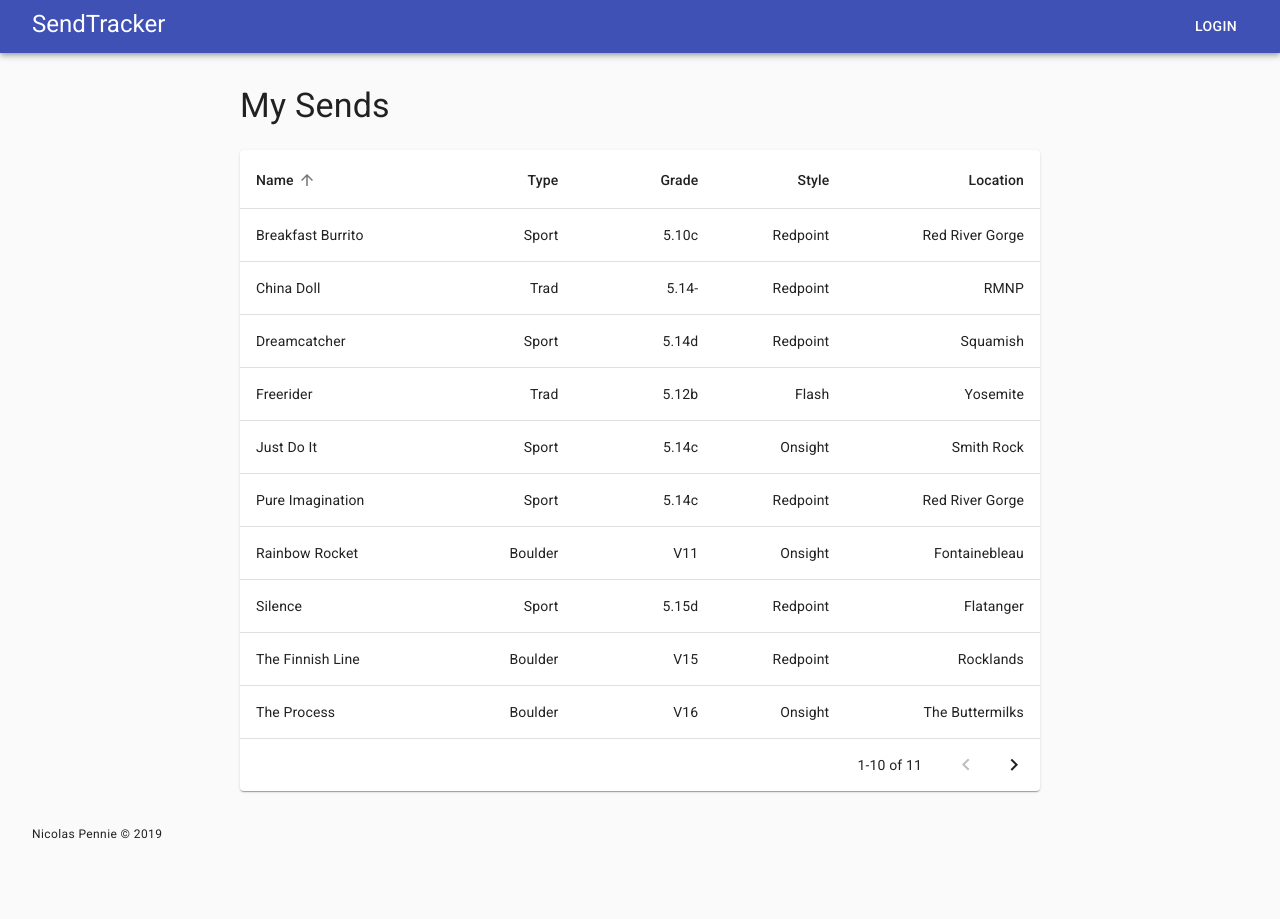
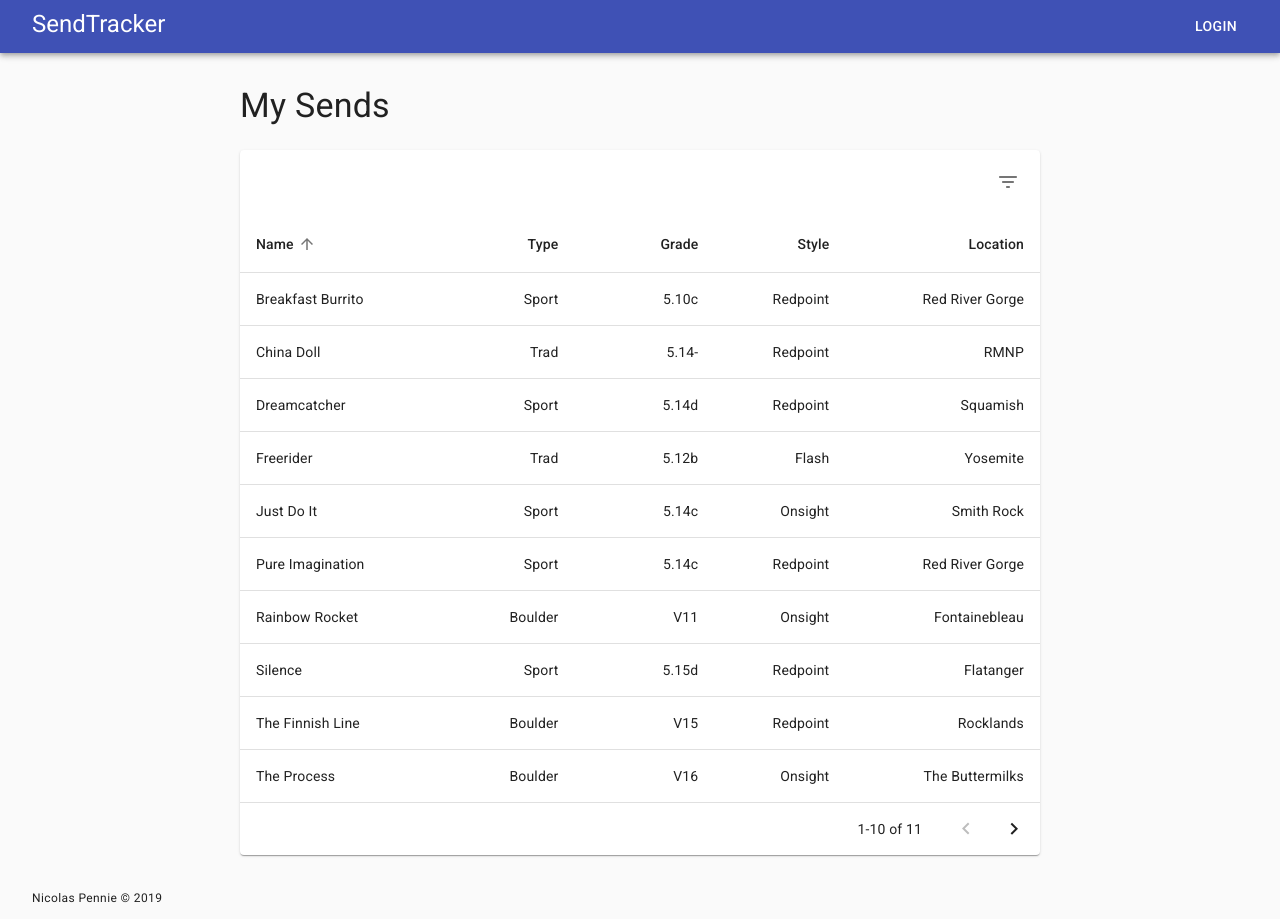
Before and after one commit to NicolasPennie/SendTracker, a Next.js app: page / in a window 1280 px wide. Before the commit the page ends 855 px from the top, so only its background shows below. Built offline with nearby package versions, Linux system fonts and the light colour scheme.

Commit message:
Add filter button placeholder

```diff
--- a/package.json
+++ b/package.json
@@ -7,6 +7,7 @@
   },
   "dependencies": {
     "@material-ui/core": "4.5.1",
+    "@material-ui/icons": "^4.5.1",
     "next": "^9.0.2",
     "react": "^16.8.6",
     "react-dom": "^16.8.6"
--- a/src/components/home.tsx
+++ b/src/components/home.tsx
@@ -1,7 +1,7 @@
 import React from 'react';
 import {
     Box,
-    Typography,
+    IconButton,
     Paper,
     Table,
     TableBody,
@@ -10,16 +10,24 @@ import {
     TableRow,
     TableSortLabel,
     TablePagination,
+    Toolbar,
+    Typography,
     makeStyles,
+    Tooltip,
 } from '@material-ui/core';
+import { FilterListRounded as FilterIcon } from '@material-ui/icons';
 
-import { stableSort, getSorting } from '../utility/sort';
+import { stableSort, getSorting, SortOrder } from '../utility/sort';
 import { MOCK_SENDS } from '../mock/sends';
 
 const useStyles = makeStyles(theme => {
     return ({
         header: {
-            paddingBottom: theme.spacing(1)
+            paddingBottom: theme.spacing(1),
+        },
+        filterIcon: {
+            position: 'absolute',
+            right: theme.spacing(1),
         },
         sendBox: {
             margin: 'auto',
@@ -36,7 +44,6 @@ const useStyles = makeStyles(theme => {
     });
 });
 
-type SortOrder = 'asc' | 'desc';
 type HeaderId = 'name' | 'type' | 'grade' | 'style' | 'location';
 
 const headers: { id: HeaderId, label: string }[] = [
@@ -57,6 +64,7 @@ function SendTableHeader(props: SendTableHeaderProps) {
     const { order, orderBy, onRequestSort } = props;
 
     return (
+
         <TableHead>
             <TableRow>
                 {headers.map((header, index) => (
@@ -103,6 +111,13 @@ export default (props: {}) => {
                 My Sends
             </Typography>
             <Paper className={classes.table}>
+                <Toolbar>
+                    <Tooltip className={classes.filterIcon} title="Filter Items">
+                        <IconButton aria-label="filter">
+                            <FilterIcon/>
+                        </IconButton>
+                    </Tooltip>
+                </Toolbar>
                 <Table>
                     <SendTableHeader
                         order={order}
--- a/src/utility/sort.ts
+++ b/src/utility/sort.ts
@@ -1,5 +1,9 @@
-export function stableSort(array, cmp) {
-    const stableSorter = ([a, indexA], [b, indexB]) => {
+export type SortOrder = 'asc' | 'desc';
+export type CompareFn<T> = (x: T, y: T) => number;
+export type SortFn<T> = (a: [T, number], b: [T, number]) => number;
+
+export function stableSort<T>(array: T[], cmp: CompareFn<T>): T[] {
+    const stableSorter: SortFn<T> = ([a, indexA], [b, indexB]) => {
       const order = cmp(a, b);
       return order !== 0 ? order : indexA - indexB;
     }
@@ -7,16 +11,16 @@ export function stableSort(array, cmp) {
   return array
     .map((el, index) => [el, index])
     .sort(stableSorter)
-        .map(el => el[0]);
+    .map(el => el[0] as T);
 }
 
-export function getSorting(order, orderBy) {
+export function getSorting<T>(order: SortOrder, orderBy: string | number): CompareFn<T> {
     return order === 'desc' ?
       (a, b) => desc(a, b, orderBy) :
       (a, b) => -desc(a, b, orderBy);
 }
 
-function desc(a, b, orderBy) {
+function desc<T>(a: T, b: T, orderBy: string | number): number {
     if (b[orderBy] < a[orderBy]) {
       return -1;
     }
```
Also changed, not shown: 1 other file (tests, documents, lock files or other folders). Lines whose indentation alone changed are shown as unchanged.
